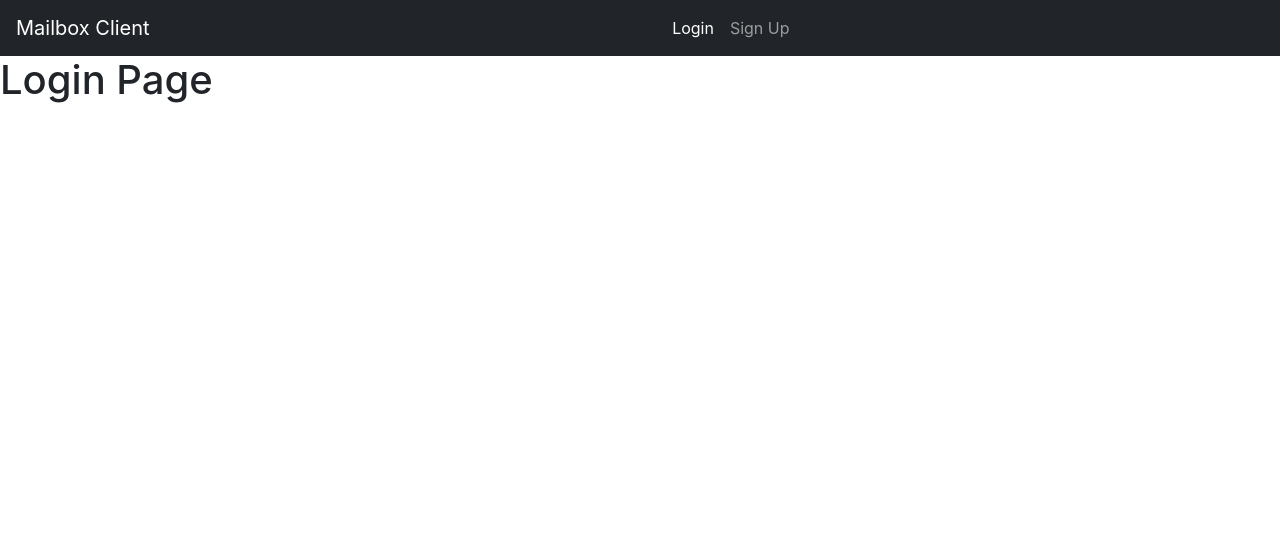
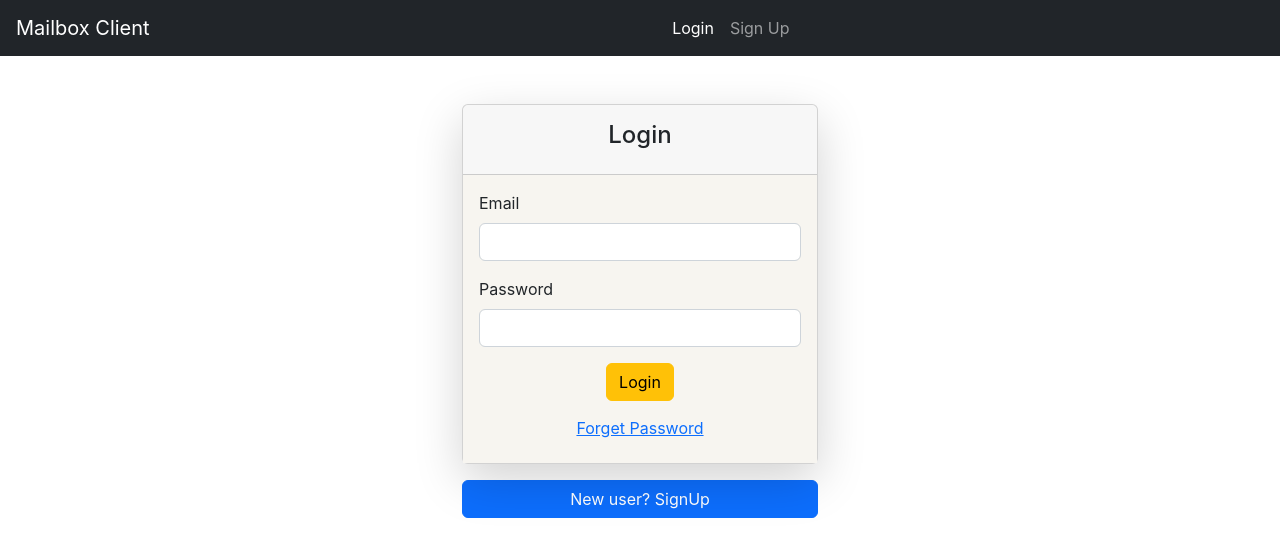
Before and after one commit to Blank67/Mailbox-Client, a React (Create React App) app: page /login in a window 1280 px wide. Shown: the top 556 px of the page. Built offline with nearby package versions, Linux system fonts and the light colour scheme.

Commit message:
login logic done

```diff
--- a/src/pages/Login.js
+++ b/src/pages/Login.js
@@ -1,6 +1,131 @@
+import { useRef, useState } from "react";
+import { Button, Card, Col, Container, Form, Row } from "react-bootstrap";
+import { useDispatch } from "react-redux";
+import { useNavigate } from "react-router-dom";
+import { authActions } from "../store/auth-slice/auth-slice";
+
 const Login = (props) => {
+    const emailRef = useRef();
+    const passRef = useRef();
+    const navigate = useNavigate();
+    const [emailError, setEmailError] = useState(false);
+    const [passwordError, setPasswordError] = useState(false);
+    const [wait, setWait] = useState(false);
+    const [retryError, setRetryError] = useState(false);
+    const dispatch = useDispatch();
+
+    const signUpClickHandler = () => {
+        navigate('/signup', { replace: true });
+    }
+
+    const loginUserAPI = async (user) => {
+        const LOGIN_URL = 'https://identitytoolkit.googleapis.com/v1/accounts:signInWithPassword?key=AIzaSyCNUaizoA-vIyFK5_hSty_cXOBrvb7wJFo';
+        try {
+            const response = await fetch(LOGIN_URL, {
+                method: 'POST',
+                body: JSON.stringify({ ...user, returnSecureToken: true }),
+                headers: {
+                    'Content-Type': 'application/json'
+                }
+            });
+            if (!response.ok) {
+                throw new Error('loginUserAPI function Error');
+            }
+            return response;
+        } catch (err) {
+            console.log(err.message);
+        }
+    }
+
+    const signUpHandler = async (e) => {
+        e.preventDefault();
+
+        //Reset Values
+        setEmailError(false);
+        setPasswordError(false);
+        setWait(false);
+        setRetryError(false);
+
+        //Validate Input
+        if (!emailRef.current.value.includes('@')) {
+            setEmailError(true);
+            return;
+        }
+        if (passRef.current.value.length < 6) {
+            setPasswordError(true);
+            return;
+        }
+        setWait(true);
+        const user = {
+            email: emailRef.current.value,
+            password: passRef.current.value
+        }
+        try {
+            const response = await loginUserAPI(user);
+            const transformedResponse = await response.json();
+            setWait(false);
+            if (!response.ok) {
+                if (transformedResponse.error.message === 'INVALID_EMAIL' || transformedResponse.error.message === 'EMAIL_NOT_FOUND') {
+                    setEmailError(true);
+                    throw new Error('Invalid Email reponse');
+                } else if (transformedResponse.error.message === 'INVALID_PASSWORD') {
+                    setPasswordError(true);
+                    throw new Error('Invalid Password response')
+                } else if (transformedResponse.error.message === 'TOO_MANY_ATTEMPTS_TRY_LATER : Access to this account has been temporarily disabled due to many failed login attempts. You can immediately restore it by resetting your password or you can try again later.') {
+                    setRetryError(true);
+                    throw new Error('Too many attepts reponse');
+                }
+            }
+            const token = transformedResponse.idToken;
+            const uuID = transformedResponse.localId;
+            dispatch(authActions.login({ token: token, uuID: uuID }));
+            navigate('/home', { replace: true });
+        } catch (err) {
+            console.log('signUpHandler function error');
+        }
+    }
+
     return (
-        <h1>Login Page</h1>
+        <Container className="my-5">
+            <Row className="justify-content-center">
+                <Col xs={4}>
+                    <Card className="shadow-lg">
+                        <Card.Header className="text-center p-3">
+                            <h4>Login</h4>
+                        </Card.Header>
+                        <Card.Body style={{ backgroundColor: '#f7f5f0' }}>
+                            <Form>
+                                {emailError && <p className="text-center text-danger">Invalid Email.</p>}
+                                {passwordError && <p className="text-center text-danger">Invalid Password.</p>}
+                                {wait && <p className="text-center text-warning">Please Wait....</p>}
+                                {retryError && <p className="text-center text-warning">Please wait some time before trying again.</p>}
+                                <Form.Group className="mb-3">
+                                    <Form.Label htmlFor="email">Email</Form.Label>
+                                    <Form.Control id="email" type="email" required ref={emailRef} />
+                                </Form.Group>
+                                <Form.Group className="mb-3">
+                                    <Form.Label htmlFor="pass">Password</Form.Label>
+                                    <Form.Control id="pass" type="password" required ref={passRef} />
+                                </Form.Group>
+                                <div className="text-center">
+                                    <Button variant="warning" type="submit" onClick={signUpHandler}>Login</Button>
+                                </div>
+                                <div className="text-center mt-2">
+                                    <Button variant="link">Forget Password</Button>
+                                </div>
+                            </Form>
+                        </Card.Body>
+                    </Card>
+                </Col>
+            </Row>
+            <Row className="justify-content-center pt-3">
+                <Col xs={4}>
+                    <div className="d-grid">
+                        <Button onClick={signUpClickHandler}>New user? SignUp</Button>
+                    </div>
+                </Col>
+            </Row>
+        </Container>
     );
 }
 
--- a/src/pages/Signup.js
+++ b/src/pages/Signup.js
@@ -18,7 +18,7 @@
         navigate('/login', { replace: true });
     }
 
-    const registerUser = async (user) => {
+    const registerUserAPI = async (user) => {
         const REGISTER_URL = 'https://identitytoolkit.googleapis.com/v1/accounts:signUp?key=AIzaSyCNUaizoA-vIyFK5_hSty_cXOBrvb7wJFo';
         try {
             const response = await fetch(REGISTER_URL, {
@@ -29,7 +29,7 @@
                 }
             });
             if (!response.ok) {
-                throw new Error('registerUser function Error');
+                throw new Error('registerUserAPI function Error');
             }
             return response;
         } catch (err) {
@@ -58,7 +58,6 @@
             return;
         }
         if (passRef.current.value !== confRef.current.value) {
-            setWait(false);
             setConfirmPasswordError(true);
             return;
         }
@@ -68,7 +67,7 @@
             password: passRef.current.value
         }
         try {
-            const response = await registerUser(user);
+            const response = await registerUserAPI(user);
             setWait(false);
             // console.log(response);
             if (!response.ok) {
@@ -77,11 +76,11 @@
         } catch (err) {
             // alert("Email Already Exist.");
             setApiError(true);
+            console.log('submitHandler function error');
             return;
         }
         setCreated(true);
         // alert('Account Created Successfully!');
-        console.log(user);
     }
 
     return (
@@ -123,7 +122,7 @@
             <Row className="justify-content-center pt-3">
                 <Col xs={4}>
                     <div className="d-grid">
-                        <Button onClick={loginClickHandler}>Have an account? Login</Button>
+                        <Button onClick={loginClickHandler}>Already have an account? Login</Button>
                     </div>
                 </Col>
             </Row>
--- a/src/store/auth-slice/auth-slice.js
+++ b/src/store/auth-slice/auth-slice.js
@@ -2,7 +2,7 @@
 
 const initialState = {
     token: localStorage.getItem('token'),
-    userID: localStorage.getItem('uID'),
+    uuID: localStorage.getItem('uuID'),
     isLoggedIn: !!localStorage.getItem('token')
     // isLoggedIn: true
 }
@@ -12,17 +12,17 @@
     initialState: initialState,
     reducers: {
         login(state, action) {
+            localStorage.setItem('token', action.payload.token);
+            localStorage.setItem('uuID', action.payload.uuID);
             state.token = action.payload.token;
-            state.userID = action.payload.userID;
-            localStorage.setItem('token', action.payload.token);
-            localStorage.setItem('uID', action.payload.userID);
+            state.uuID = action.payload.uuID;
             state.isLoggedIn = true;
         },
         logout(state) {
             localStorage.clear('token');
-            localStorage.clear('uID');
+            localStorage.clear('uuID');
             state.token = localStorage.getItem('token');
-            state.userID = localStorage.getItem('uID');
+            state.uuID = localStorage.getItem('uuID');
             state.isLoggedIn = false;
         }
     }
```
